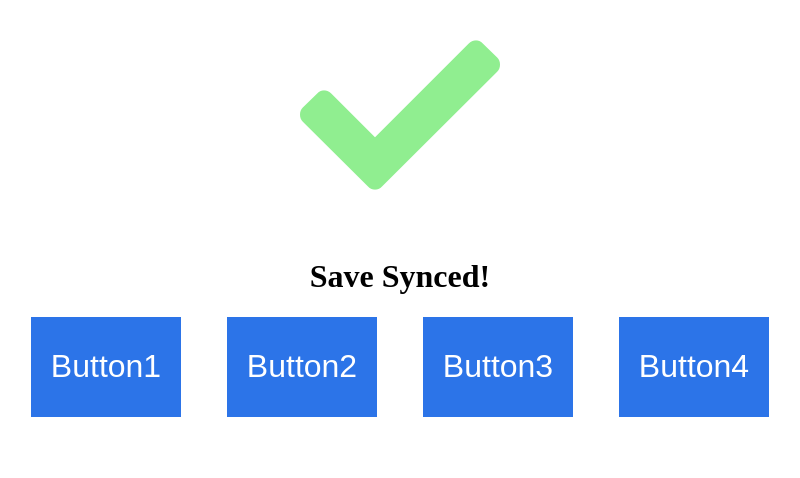
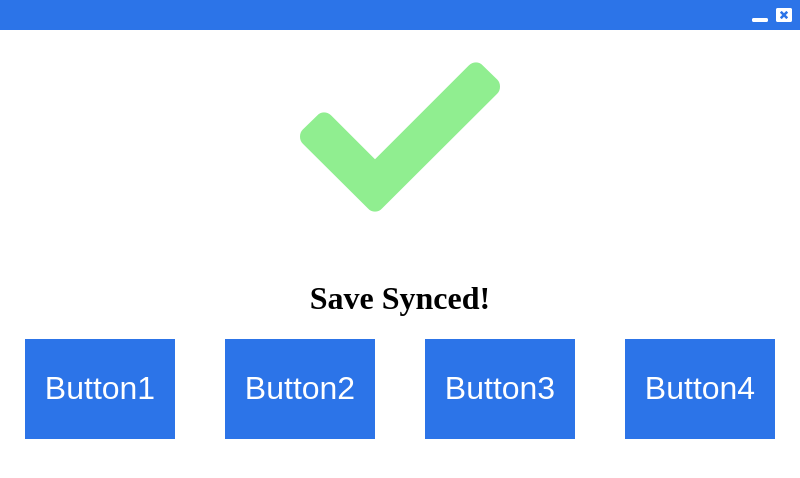
Before and after one commit to Paoda/save-sync-js, an Electron app: page src/renderer/index.html in a window 800 px wide. Drawn offline with Linux system fonts and the light colour scheme.

Commit message:
Added titlebar with working minimize and close buttons

```diff
--- a/src/main/index.js
+++ b/src/main/index.js
@@ -21,7 +21,8 @@ function createWindow () {
     height: 600,
     webPreferences: {
       nodeIntegration: true
-    }
+    },
+    frame: false
   })
 
   // and load the index.html of the app.
--- a/src/renderer/index.css
+++ b/src/renderer/index.css
@@ -1,3 +1,42 @@
+:root {
+    --main-bg-color: #2c74e8
+}
+body {
+    margin: 0;
+}
+
+header {
+    width: 100%;
+    height: 30px;
+    background-color: var(--main-bg-color);
+    display: flex;
+    flex-flow: wrap;
+}
+
+
+header div.window-icons {
+    display: flex;
+    justify-content: flex-end;
+    align-items: center;
+
+}
+
+header div.window-icons i:hover {
+    cursor: pointer;
+}
+header div.window-icons i.fa-window-close {
+    margin: 0 0.5em 0 0.5em;
+}
+
+header div {
+    flex: 0 0 50%;
+}
+
+header div .fas {
+    color: white;
+    font-size: 1em;
+}
+
 .checkcont {
     text-align: center;
     font-size: 200px;
@@ -11,7 +50,7 @@ h1 {
 .button {
     height: 100px;
     width: 150px;
-    background-color: #2c74e8;
+    background-color: var(--main-bg-color);
     color: white;
     text-align: center;
     border: none;
--- a/src/renderer/index.html
+++ b/src/renderer/index.html
@@ -7,6 +7,13 @@
     <link rel="stylesheet" href="index.css">
   </head>
   <body>
+    <header>
+      <div class="title"></div>
+      <div class="window-icons">
+        <i class="fas fa-window-minimize"></i>
+        <i class="fas fa-window-close"></i>
+      </div>
+    </header>
     <div class="checkcont"> <i class="fas fa-check"></i> </div>
     <h1>Save Synced!</h1>
     <div class="buttoncontainer">
--- a/src/renderer/index.js
+++ b/src/renderer/index.js
@@ -1 +1,22 @@
-console.log('Hello World');
+
+function createHeaderButtons() {
+  const close = document.querySelector('header div.window-icons i.fa-window-close');
+  const minimize = document.querySelector('header div.window-icons i.fa-window-minimize');
+  const remote = require('electron').remote;
+
+
+  close.onclick = () => {
+    console.log("Close button clicked.");
+    remote.app.quit();
+  }
+
+  minimize.onclick = () => {
+    console.log("Minimize button clicked.");
+    remote.BrowserWindow.getFocusedWindow().minimize()
+
+  }
+}
+
+document.addEventListener('DOMContentLoaded', () => {
+  createHeaderButtons();
+}, false)
```
